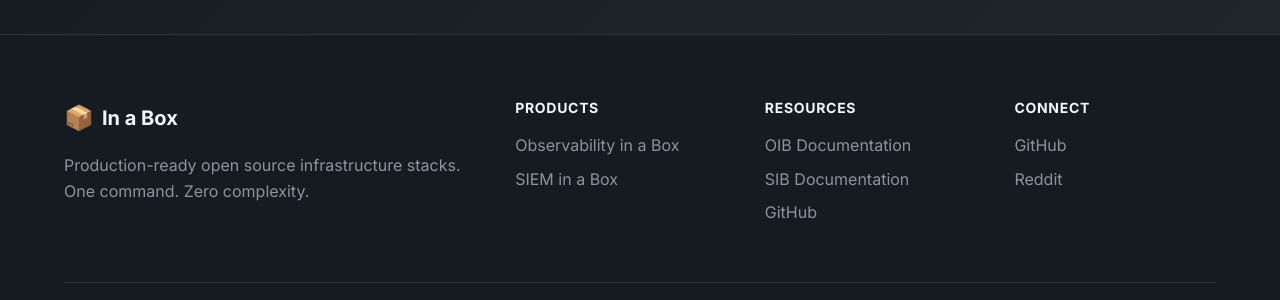
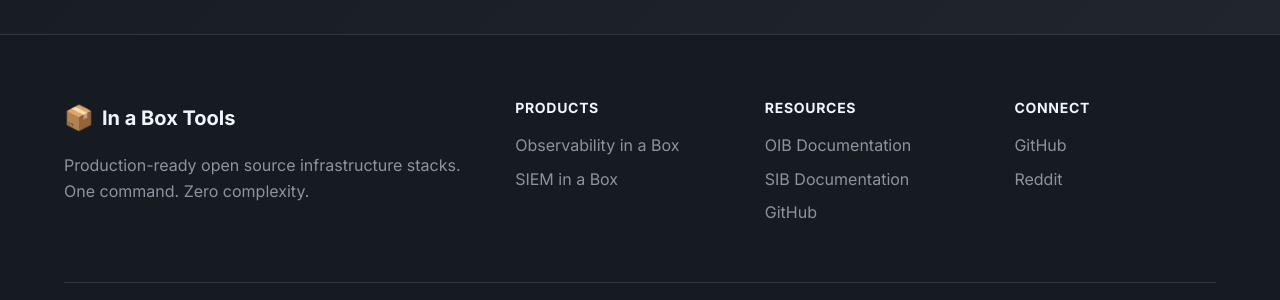
Before and after one commit to matijazezelj/in-a-box-tools-tech, a Jekyll site: the page built from index.html, in a window 1280 px wide and 900 px high, scrolled down 2869 px. Shown: the part 515-815 px from the top of the window. Built offline with Jekyll 4.4.1, drawn with Linux system fonts in a browser that asks for light colours.

Commit message:
chore: fix website footer

```diff
--- a/_includes/footer.html
+++ b/_includes/footer.html
@@ -4,7 +4,7 @@
       <div class="footer-brand">
         <a href="{{ '/' | relative_url }}" class="logo">
           <span class="logo-icon">📦</span>
-          <span class="logo-text">In a Box</span>
+          <span class="logo-text">In a Box Tools</span>
         </a>
         <p>Production-ready open source infrastructure stacks.<br>One command. Zero complexity.</p>
       </div>
```
